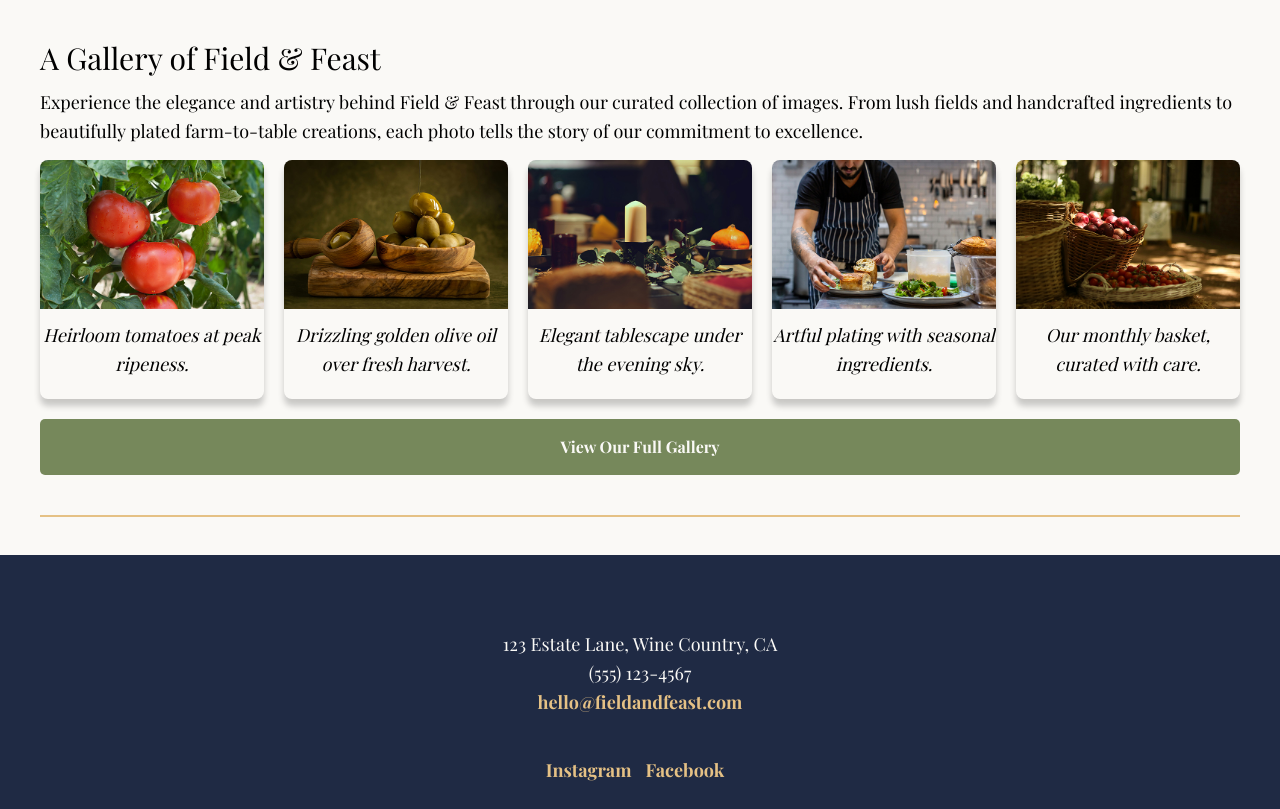
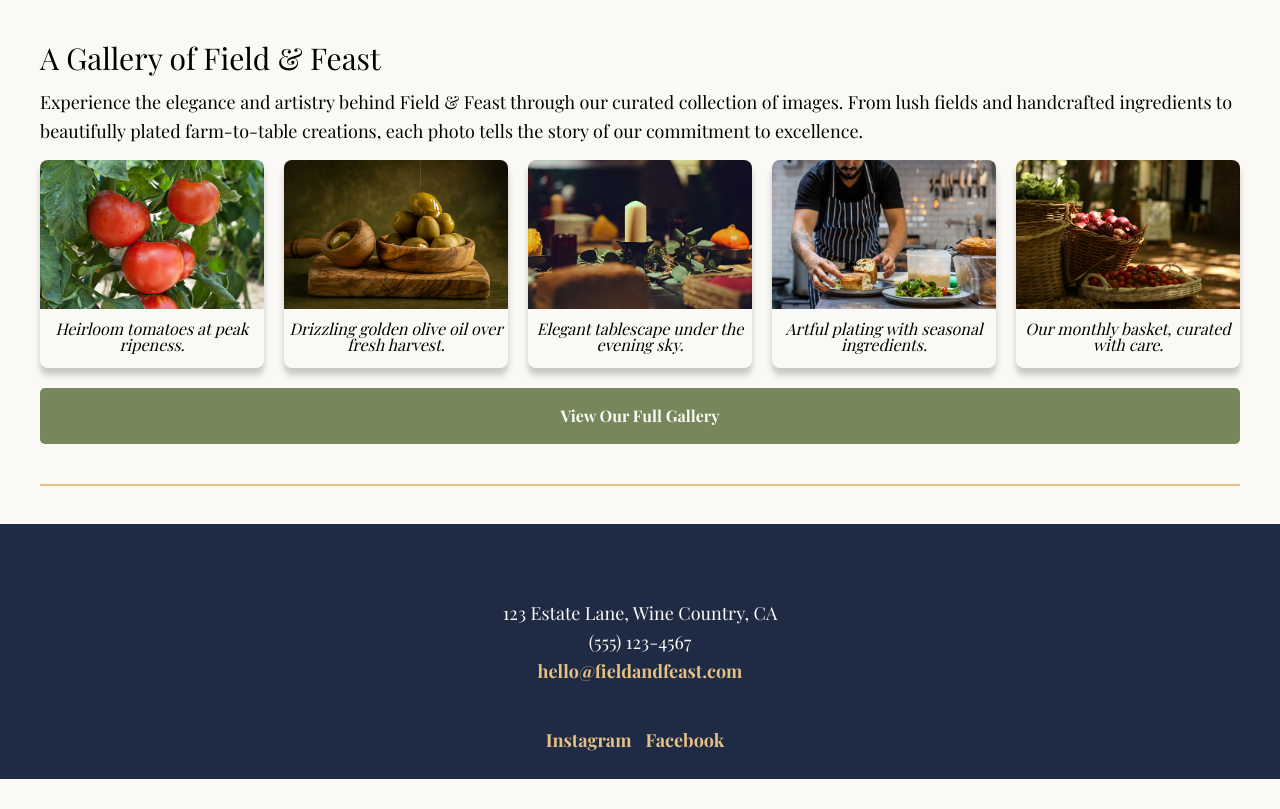
Before and after one commit to vsalas6/fieldandfeast, a plain HTML site: page index.html in a window 1280 px wide. Shown: the part 1722-2531 px from the top of the page. After the commit the page ends 2501 px from the top, so only its background shows below. Drawn offline with nearby package versions, Linux system fonts and the light colour scheme; a web font is replaced by a local one.

Commit message:
updated html css

```diff
--- a/index.html
+++ b/index.html
@@ -5,6 +5,7 @@
     <title>Field & Feast</title>
     <meta name="author" content="Vivian Salas">
     <meta name="description" content="Field and Feast offers finest meals">
+    <meta name="viewport" content="width=device-width, initial-scale=1.0">
     <link rel="stylesheet" href="styles.css">
   </head>
 
@@ -66,27 +67,27 @@
         <div>
           <figure>
             <img src="images/tomatoes-600w.jpg" srcset="images/tomatoes-200w.jpg 1200w, images/tomatoes-300w.jpg 900w, images/tomatoes-600w.jpg 600w" sizes="(min-width: 1200px) 200px, (min-width: 900px) 300px, 600px" alt="tomatoes">
-            <p>Heirloom tomatoes at peak ripeness.</p>
+            <figcaption>Heirloom tomatoes at peak ripeness.</figcaption>
           </figure>
 
           <figure>
             <img src="images/olive-oil-600w.jpg" srcset="images/olive-oil-200w.jpg 1200w, images/olive-oil-300w.jpg 900w, images/olive-oil-600w.jpg 600w" sizes="(min-width: 1200px) 200px, (min-width: 900px) 300px, 600px" alt="olive oil">
-            <p>Drizzling golden olive oil over fresh harvest.</p>
+            <figcaption>Drizzling golden olive oil over fresh harvest.</figcaption>
           </figure>
 
           <figure>
             <img src="images/table-setting-600w.jpg" srcset="images/table-setting-200w.jpg 1200w, images/table-setting-300w.jpg 900w, images/table-setting-600w.jpg 600w" sizes="(min-width: 1200px) 200px, (min-width: 900px) 300px, 600px" alt="table setting">
-            <p>Elegant tablescape under the evening sky.<p>
+            <figcaption>Elegant tablescape under the evening sky.</figcaption>
           </figure>
 
           <figure>
             <img src="images/chef-plating-600w.jpg" srcset="images/chef-plating-200w.jpg 1200w, images/chef-plating-300w.jpg 900w, images/chef-plating-600w.jpg 600w" sizes="(min-width: 1200px) 200px, (min-width: 900px) 300px, 600px" alt="chef plating">
-            <p>Artful plating with seasonal ingredients.</p>
+            <figcaption>Artful plating with seasonal ingredients.</figcaption>
           </figure>
 
           <figure>
             <img src="images/basket-600w.jpg" srcset="images/basket-200w.jpg 1200w, images/basket-300w.jpg 900w, images/basket-600w.jpg 600w" sizes="(min-width: 1200px) 200px, (min-width: 900px) 300px, 600px" alt="basket">
-            <p>Our monthly basket, curated with care.</p>
+            <figcaption>Our monthly basket, curated with care.</figcaption>
           </figure>
         </div>
 
--- a/styles.css
+++ b/styles.css
@@ -66,6 +66,7 @@ table {
 /* ------ GLOBAL STYLES (mobile first/small) ------ */
 body{
   font-family: var(--font-main);
+  margin: 0 auto;
 }
 
 h1{
@@ -159,19 +160,22 @@ figure{
   border-radius: 8px;
   overflow: hidden;
   box-shadow: 0 7px 6px rgba(0, 0, 0, 0.2);
-  margin-bottom: 20px;
 }
 
 figure img{
   width: 100%;
 }
 
-figure p{
+figure figcaption{
   display: flex;
   justify-content: center;
   font-style: italic;
   padding-top: 10px;
   padding-bottom: 10px;
+}
+
+div figure:nth-of-type(5){
+  margin-bottom: 20px;
 }
 
 #gallery > div {
@@ -264,7 +268,7 @@ footer a:nth-of-type(1), footer a:nth-of-type(2){
     margin-right: 25px;
   }
 
-  figure p{
+  figure figcaption{
     padding-bottom: 5px;
     text-align: center;
   }
@@ -280,6 +284,9 @@ footer a:nth-of-type(1), footer a:nth-of-type(2){
     width: 30%;
     padding-bottom: 10px;
   }
+  div figure:nth-of-type(4){
+    margin-bottom: 20px;
+  }
 }
 
 /* ------ MEDIA QUERY (xl) ------ */
@@ -292,4 +299,8 @@ footer a:nth-of-type(1), footer a:nth-of-type(2){
   #gallery > div > figure{
     width: 18%;
   }
+
+  div figure{
+    margin-bottom: 20px;
+  }
 }
```
